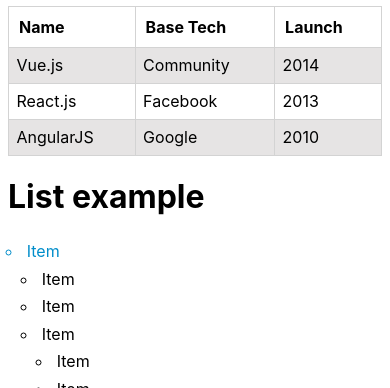
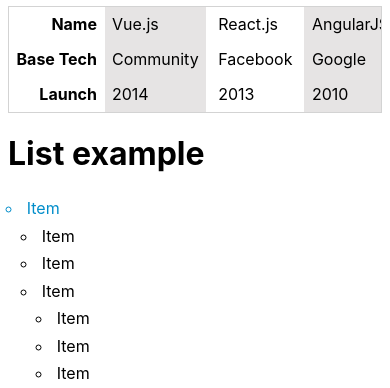
Before and after one commit to danisanc/simplify, a website: page examples/all/index.html in a window 390 px wide. Shown: the part 712-1100 px from the top of the page. Drawn offline with nearby package versions, Linux system fonts and the light colour scheme; files that its build step writes are made by us from their sources.

Commit message:
table responsive ready

```diff
--- a/examples/all/index.html
+++ b/examples/all/index.html
@@ -86,7 +86,7 @@
 
     <div class="container">
         <h1>Table example</h1>
-        <table class="table table--striped">
+        <table class="table table--striped table--responsive">
             <thead>
                 <tr>
                     <th>Name</th>
--- a/scss/_config.scss
+++ b/scss/_config.scss
@@ -18,6 +18,7 @@
 $black: #000;
 
 $grey: #d3d3d3;
+$dark-grey: #9a9a9a;
 $light-grey: #e6e4e4;
 
 // Divisions
--- a/scss/_reset.scss
+++ b/scss/_reset.scss
@@ -20,3 +20,23 @@
   'Helvetica Neue',
   sans-serif;
 }
+
+::-webkit-scrollbar {
+  width: .5rem;
+  height: .5rem;
+}
+
+/* Track */
+::-webkit-scrollbar-track {
+  background: $white;
+}
+
+/* Handle */
+::-webkit-scrollbar-thumb {
+  background: $grey;
+}
+
+/* Handle on hover */
+::-webkit-scrollbar-thumb:hover {
+  background: $dark-grey;
+}
--- a/scss/_table.scss
+++ b/scss/_table.scss
@@ -57,4 +57,48 @@
       text-align: right;
     }
   }
+
+  &--responsive {
+    @media screen and (max-width: unquote(map-get($medias, md) + 'px')) {
+      border: 1px solid $grey;
+      border-spacing: 0;
+      display: block;
+
+      thead {
+        display: block;
+        float: left;
+
+        tr > th {
+          text-align: left;
+          display: block;
+          padding: ($padding/2);
+          text-align: right;
+          border:none;
+        }
+      }
+
+      tbody {
+        display: block;
+        width: auto;
+        position: relative;
+        overflow-x: scroll;
+        white-space: nowrap;
+
+        tr {
+          display: inline-block;
+          &:nth-child(odd) {
+            background-color: $light-grey;
+          }
+
+          td {
+            display: block;
+            text-align: left;
+            border: none;
+          }
+
+        }
+      }
+
+    }
+  }
 }
--- a/scss/simplify.scss
+++ b/scss/simplify.scss
@@ -1,7 +1,7 @@
 // SIMPLIFY CSS
 
+@import 'config';
 @import 'reset';
-@import 'config';
 @import 'mixins';
 @import 'grid';
 @import 'form';
```
Also changed, not shown: 1 other file.
